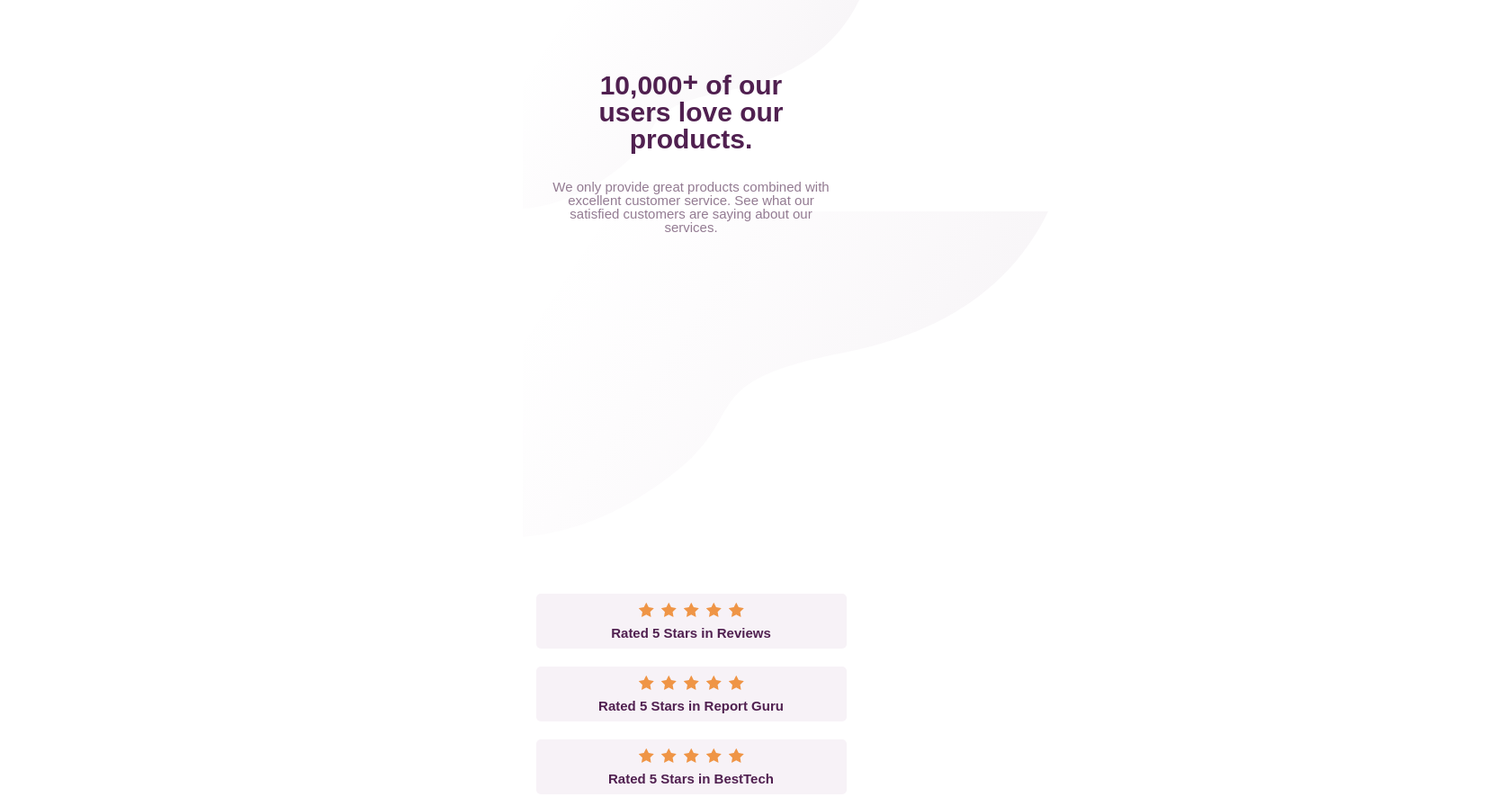
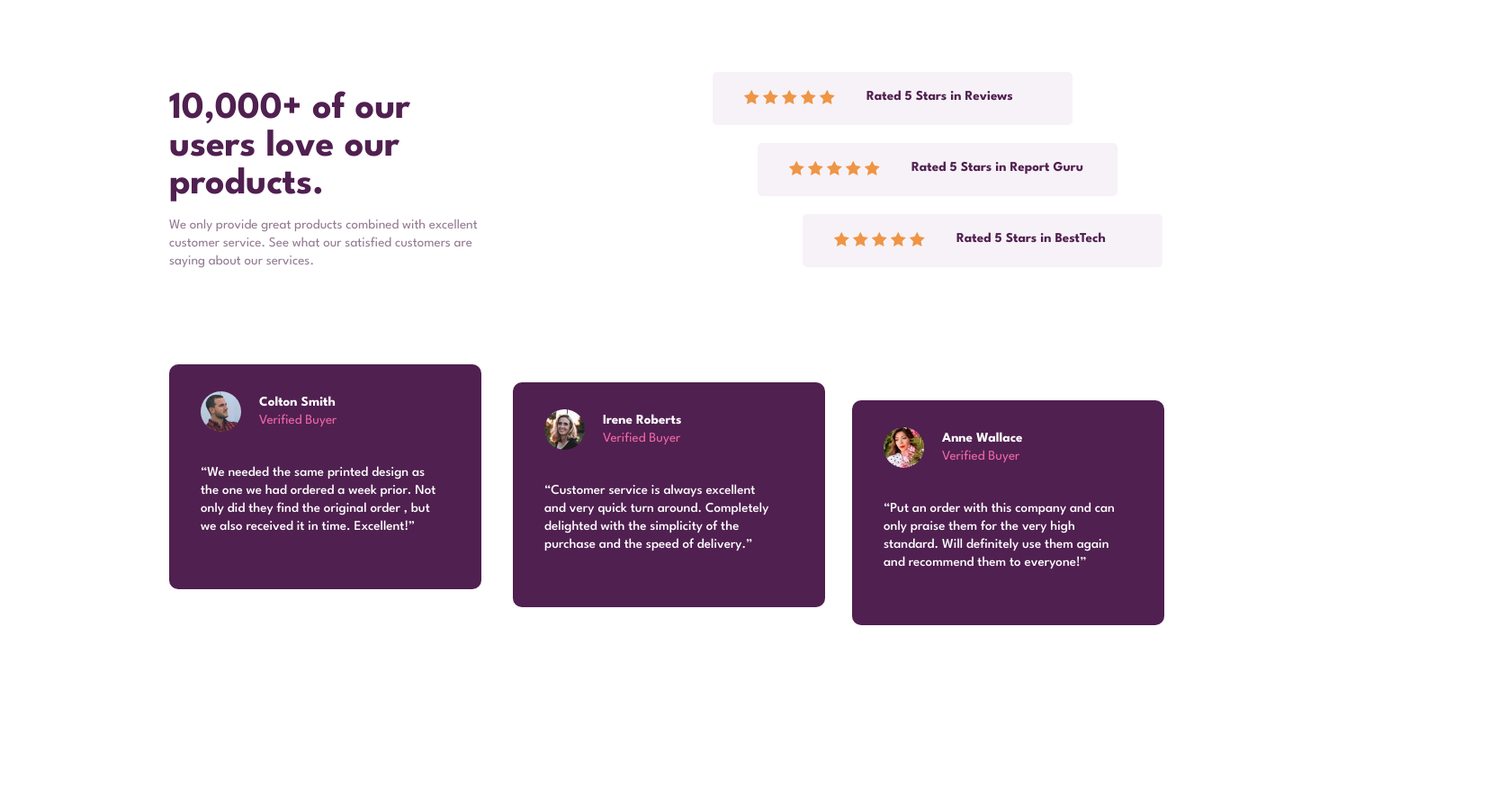
Before and after one commit to nishantcm/social-proof-section-master-fm, a plain HTML site: page index.html in a window 1536 px wide. Shown: the top 886 px of the page at 90% size, 1666 px wide, since content can reach past the window. After the commit the page ends 800 px from the top, so only its background shows below. Drawn offline with Linux system fonts and the light colour scheme.

Commit message:
Update the css and reset css file for media query

```diff
--- a/reset-style.css
+++ b/reset-style.css
@@ -37,11 +37,7 @@ ol, ul {
 blockquote, q {
 	quotes: inherit;
 }
-blockquote:before, blockquote:after,
-q:before, q:after {
-	/* content: '';
-	content: none; */
-}
+
 table {
 	border-collapse: collapse;
 	border-spacing: 0;
--- a/stylesheet.css
+++ b/stylesheet.css
@@ -4,6 +4,7 @@
     margin: auto;
 }
 .container {
+    width: 375px;
     position: relative;
     background-color: hsl(0, 0%, 100%);
 }
@@ -11,9 +12,12 @@
     position: relative;
 
 }
+.bg-desktop-t{
+    display: none;
+}
 .header {
-    font-family: 'Kumbh Sans', sans-serif;
-    font-size: 30px;
+    font-family: 'League Spartan', sans-serif;
+    font-size: 36px;
     font-weight: 700;
     color: hsl(300, 43%, 22%);
     text-align: center;
@@ -21,33 +25,28 @@
     position: absolute;
     top: 80px;
 }
-.header span{
-    position: relative;
-    bottom: 4px;
-    right: 5px;
-    left: 0px;
-}
 .para {
-    font-family: 'Kumbh Sans', sans-serif;
+    font-family: 'League Spartan', sans-serif;
     font-size: 15px;
     font-weight: 400;
     color: hsl(303, 10%, 53%);
     text-align: center;
-    padding: 0px 30px 50px 30px;
+    line-height: 20px;
+    padding: 0px 50px 0 50px;
     position: absolute;
-    top: 200px;
+    top: 210px;
 }
 .element1 {
     background-color: hsl(300, 24%, 96%);
-    width: 345px;
+    width: 325px;
     padding: 10px 0 10px 0;
     border-radius: 5px;
-    margin: 60px auto;
+    margin: 80px auto;
     margin-bottom: 20px;
 }
 .element2 {
     background-color: hsl(300, 24%, 96%);
-    width: 345px;
+    width: 325px;
     padding: 10px 0 10px 0;
     border-radius: 5px;
     margin: auto;
@@ -55,7 +54,7 @@
 }
 .element3 {
     background-color: hsl(300, 24%, 96%);
-    width: 345px;
+    width: 325px;
     padding: 10px 0 10px 0;
     border-radius: 5px;
     margin: auto;
@@ -72,23 +71,18 @@ img {
 .head {
     color: hsl(300, 43%, 22%);
     font-weight: 700;
-    font-family: 'Kumbh Sans', sans-serif;
+    font-family: 'League Spartan', sans-serif;
     text-align: center;
     padding-top: 10px;
     font-size: 15px;
-}
-.content {
-    width: 375px;
-    height: auto;
-
 }
 .col1 {
     background-color: hsl(300, 43%, 22%);
     border-radius: 10px;
     color: hsl(0, 0%, 100%);
-    width: 350px;
+    width: 325px;
     height: 250px;
-    margin: 0 0 20px 12px;
+    margin: 0 25px 20px 25px;
     padding: 0px 0px 0px 0px;
     position: relative;
 }
@@ -96,18 +90,18 @@ img {
     background-color: hsl(300, 43%, 22%);
     border-radius: 10px;
     color: hsl(0, 0%, 100%);
-    width: 350px;
+    width: 325px;
     height: 250px;
-    margin: 0 0 20px 12px;
+    margin: 0 25px 20px 25px;
     position: relative;
 }
 .col3 {
     background-color: hsl(300, 43%, 22%);
     border-radius: 10px;
     color: hsl(0, 0%, 100%);
-    width: 350px;
+    width: 325px;
     height: 250px;
-    margin: 0 0 80px 12px;
+    margin: 0 25px 80px 25px;
     position: relative;
 }
 .image {
@@ -116,13 +110,13 @@ img {
     height: 45px;
     position: absolute;
     top: 30px;
-    left: 30px;
+    left: 35px;
 }
 .name {
     position: absolute;
     top: 35px;
-    left: 110px;
-    font-family: 'Kumbh Sans', sans-serif;
+    left: 100px;
+    font-family: 'League Spartan', sans-serif;
     font-weight: 700;
     font-size: 15px;
 
@@ -134,10 +128,10 @@ img {
 }
 .paragraph {
    padding-top: 110px;
-   padding-left: 30px;
+   padding-left: 35px;
    padding-right: 50px;
    line-height: 20px;
-   font-family: 'Kumbh Sans', sans-serif;
+   font-family: 'League Spartan', sans-serif;
    font-weight: 500;
    font-size: 15px;
 }
@@ -145,3 +139,109 @@ img {
     position: absolute;
     top: 930px;
 }
+.bg-desktop-b{
+    display: none;
+}
+@media (min-width: 1440px){
+    body{
+        height: 100vh;
+        display: flex;
+        justify-content: center;
+        align-items: center;
+    }
+    .page-wraper{
+        width: 1440px;
+        height: 800px;
+        display: flex;
+        position: relative;
+    }
+    .container {
+        display: flex;
+        width: 1440px;
+        height: 400px;
+    }
+    .content {
+        height: 260px;
+        display: flex;
+        position: absolute;
+        left: 0;
+        top: 45px;
+        margin-left: 350px;
+    }
+    .bg-top{
+        display: none;
+
+    }
+    .bg-desktop-t{
+        display: block;
+    }
+
+    .bg-bottom {
+        display: none;
+    }
+    .bg-desktop-b{
+        display: block;
+        position: absolute;
+        top: 80px;
+        left: 5px;
+    }
+    .header {
+        text-align: left;
+        font-size: 42px;
+        padding: 0 1000px 0 140px;
+        position: absolute;
+        top: 100px;
+    }
+    .para {
+        text-align: left;
+        line-height: 20px;
+        padding: 0px 920px 0 140px;
+        position: absolute;
+        top: 240px;
+    }
+    .element1 {
+        width: 400px;
+        display: flex;
+        position: relative;
+        left: 160px;
+    }
+    .element2 {
+        width: 400px;
+        display: flex;
+        position: relative;
+        left: 210px;
+    }
+    .element3 {
+        width: 400px;
+        display: flex;
+        position: relative;
+        left: 260px;
+    }
+    img {
+        margin-right: 15px;
+    }
+    .icon{
+        margin: 0 25px 0 25px;
+        padding: 10px;
+        display: block;
+        justify-content: space-around;
+    }
+    .col1 {
+        width: 347px;
+        position: relative;
+        top: 360px;
+        right: 235px;
+    }
+    .col2 {
+        width: 347px;
+        position: relative;
+        top: 380px;
+        right: 250px;
+    }
+    .col3 {
+        width: 347px;
+        position: relative;
+        top: 400px;
+        right: 270px;
+    }
+ }
```
